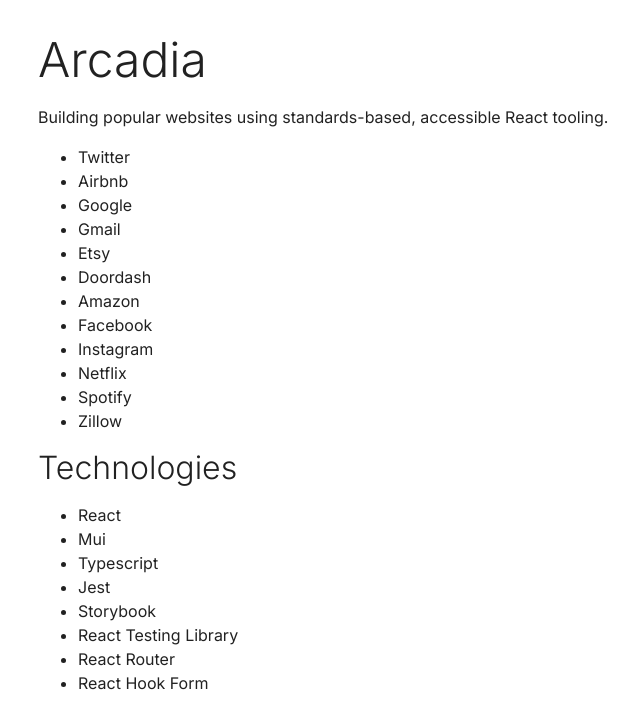
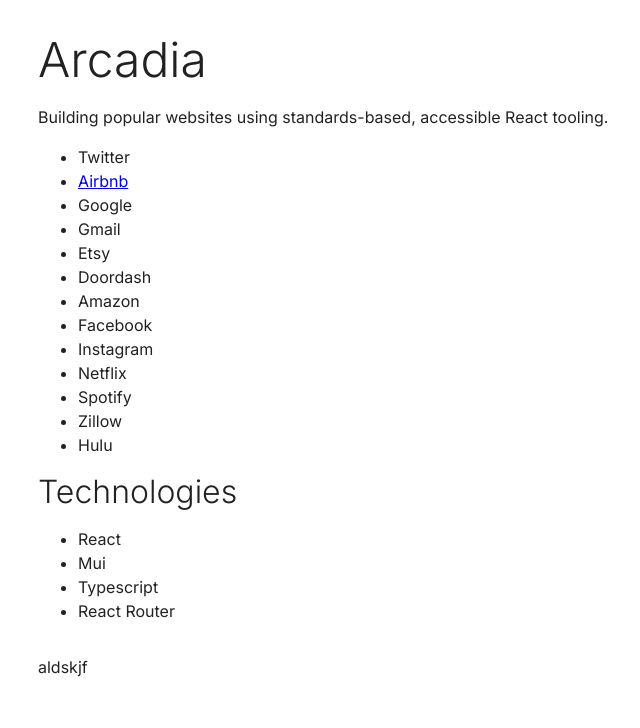
Before and after one commit to sernstberger/arcadia, a React (Create React App) app: page / in a window 1280 px wide. Shown: the top 728 px of the page, without its empty margins (26-666 px from the left). Built offline with nearby package versions, Linux system fonts and the light colour scheme.

Commit message:
added listing item

```diff
--- a/src/App.tsx
+++ b/src/App.tsx
@@ -1,7 +1,10 @@
 import * as React from "react";
+import { Link, Outlet } from "react-router-dom";
 import Container from "@mui/material/Container";
 import Typography from "@mui/material/Typography";
 import Box from "@mui/material/Box";
+import ListingItem from "./components/ListingItem";
+import { Grid } from "@mui/material";
 
 const App = () => {
   return (
@@ -16,7 +19,9 @@
         </Typography>
         <ul>
           <li>Twitter</li>
-          <li>Airbnb</li>
+          <li>
+            <Link to="/airbnb">Airbnb</Link>
+          </li>
           <li>Google</li>
           <li>Gmail</li>
           <li>Etsy</li>
@@ -27,6 +32,7 @@
           <li>Netflix</li>
           <li>Spotify</li>
           <li>Zillow</li>
+          <li>Hulu</li>
         </ul>
         <Typography variant="h2" gutterBottom>
           Technologies
@@ -35,13 +41,15 @@
           <li>React</li>
           <li>Mui</li>
           <li>Typescript</li>
-          <li>Jest</li>
-          <li>Storybook</li>
-          <li>React Testing Library</li>
+          {/* <li>Jest</li> */}
+          {/* <li>Storybook</li> */}
+          {/* <li>React Testing Library</li> */}
           <li>React Router</li>
-          <li>React Hook Form</li>
+          {/* <li>React Hook Form</li> */}
         </ul>
       </Box>
+
+      <Outlet />
     </Container>
   );
 };
--- /dev/null
+++ b/src/apps/airbnb/index.tsx
@@ -0,0 +1,22 @@
+import { Grid, Typography } from "@mui/material";
+import ListingItem from "../../components/ListingItem";
+
+const Airbnb = () => {
+  return (
+    <div>
+      <Typography>This looks exactly like Airbnb.</Typography>
+      <Grid container spacing={3}>
+        <Grid item xs={12} sm={6} md={4}>
+          <ListingItem
+            title="title goes here"
+            details="details go here"
+            image="https://images.unsplash.com/photo-1643061493163-e50ef8dec4cd?ixlib=rb-1.2.1&ixid=MnwxMjA3fDB8MHxwaG90by1wYWdlfHx8fGVufDB8fHx8&auto=format&fit=crop&w=3024&q=80"
+            href="/"
+          />
+        </Grid>
+      </Grid>
+    </div>
+  );
+};
+
+export default Airbnb;
--- /dev/null
+++ b/src/components/ListingItem/index.tsx
@@ -0,0 +1,22 @@
+import { Card, CardActionArea, CardMedia, Typography } from "@mui/material";
+import { Link } from "react-router-dom";
+
+interface ListingItemProps {
+  title: string;
+  image: string;
+  details?: React.ReactNode;
+  href?: string;
+}
+
+const ListingItem = ({ title, details, image }: ListingItemProps) => {
+  return (
+    <Card>
+      <CardActionArea component={Link} to="/">
+        <CardMedia {...{ image }} component="img" height="140" alt={title} />
+        <Typography>{title}</Typography>
+        <div>{details}</div>
+      </CardActionArea>
+    </Card>
+  );
+};
+export default ListingItem;
--- a/src/index.tsx
+++ b/src/index.tsx
@@ -2,13 +2,27 @@
 import ReactDOM from "react-dom";
 import CssBaseline from "@mui/material/CssBaseline";
 import { ThemeProvider } from "@mui/material/styles";
+import { BrowserRouter, Routes, Route } from "react-router-dom";
 import App from "./App";
 import theme from "./theme";
+import Airbnb from "./apps/airbnb";
 
 ReactDOM.render(
   <ThemeProvider theme={theme}>
     <CssBaseline />
-    <App />
+
+    <BrowserRouter>
+      <Routes>
+        <Route path="/" element={<App />}>
+          <Route index element={<div>aldskjf</div>} />
+          <Route path="airbnb" element={<Airbnb />}>
+            {/* <Route path=":teamId" element={<Team />} />
+            <Route path="new" element={<NewTeamForm />} />
+            <Route index element={<LeagueStandings />} /> */}
+          </Route>
+        </Route>
+      </Routes>
+    </BrowserRouter>
   </ThemeProvider>,
   document.querySelector("#root")
 );
--- a/src/theme.ts
+++ b/src/theme.ts
@@ -69,6 +69,11 @@
         // disableRipple: true,
       },
     },
+    MuiCard: {
+      defaultProps: {
+        elevation: 0,
+      },
+    },
   },
 });
 
```
